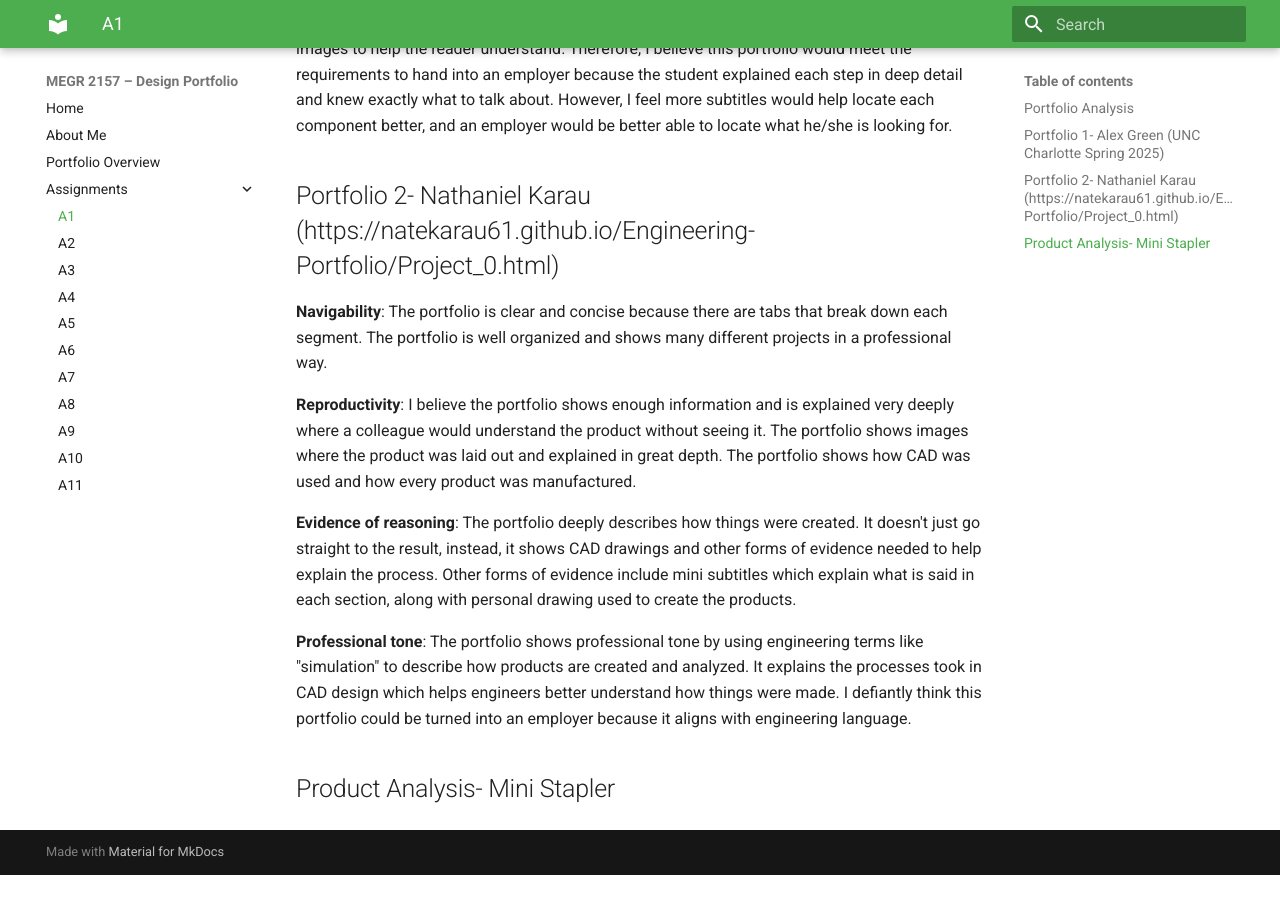
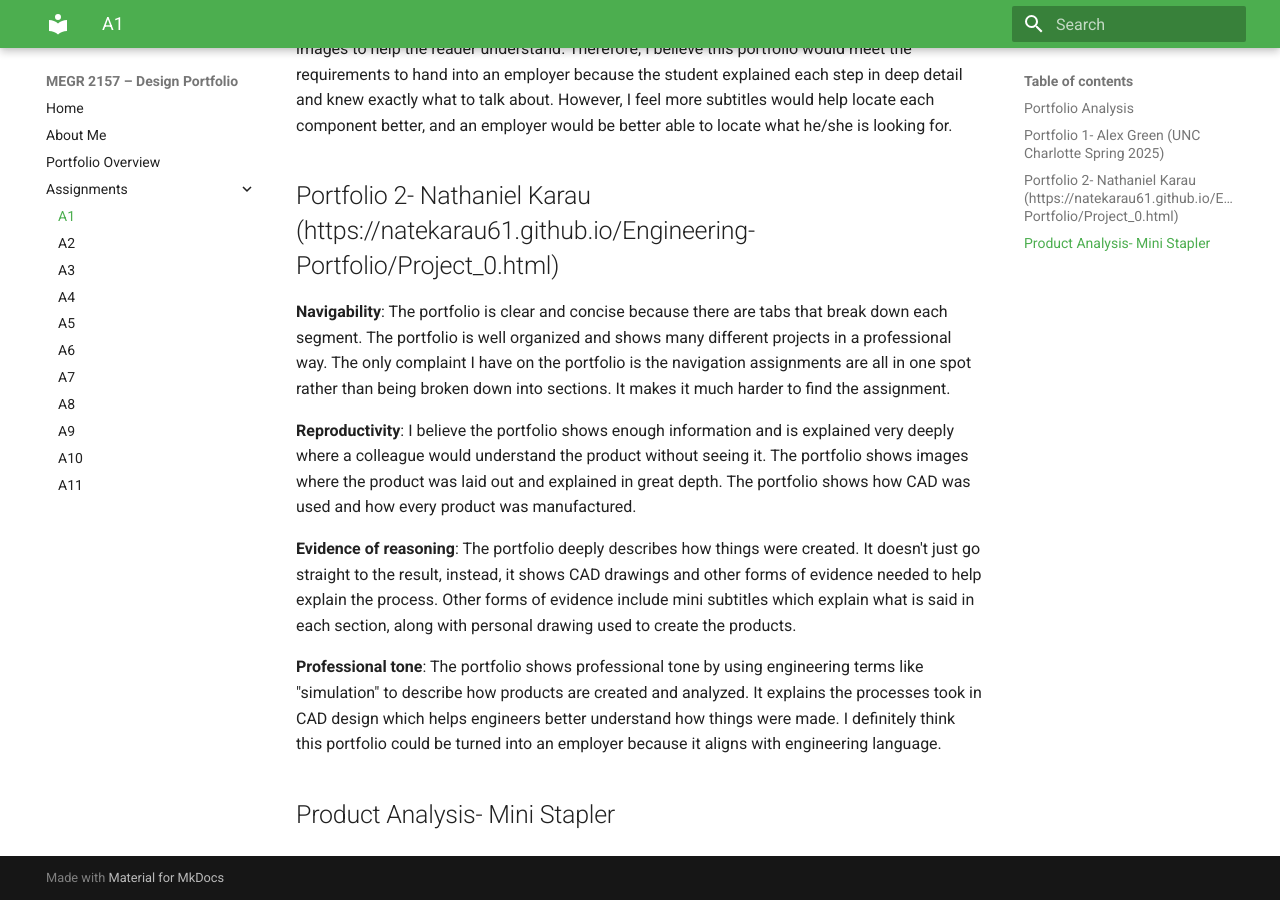
Before and after one commit to brandonhudson11/megr2157-portfolio, an MkDocs documentation site: the page built from docs/assignments/A01/index.md, in a window 1280 px wide and 900 px high, scrolled down 676 px. Built offline with MkDocs 1.6.1 and Material for MkDocs 9.7.7, drawn with Linux system fonts in a browser that asks for light colours; before the commit the page ends 1551 px from its top, so only the background shows below that.

Commit message:
Enhance portfolio feedback and fix typos
Added feedback on portfolio navigability and corrected typos.

```diff
--- a/docs/assignments/A01/index.md
+++ b/docs/assignments/A01/index.md
@@ -16,12 +16,12 @@
 
 ## Portfolio 2- Nathaniel Karau (https://natekarau61.github.io/Engineering-Portfolio/Project_0.html)
 
-**Navigability**: The portfolio is clear and concise because there are tabs that break down each segment. The portfolio is well organized and shows many different projects in a professional way.
+**Navigability**: The portfolio is clear and concise because there are tabs that break down each segment. The portfolio is well organized and shows many different projects in a professional way. The only complaint I have on the portfolio is the navigation assignments are all in one spot rather than being broken down into sections. It makes it much harder to find the assignment.
 
 **Reproductivity**: I believe the portfolio shows enough information and is explained very deeply where a colleague would understand the product without seeing it. The portfolio shows images where the product was laid out and explained in great depth. The portfolio shows how CAD was used and how every product was manufactured.
 
 **Evidence of reasoning**: The portfolio deeply describes how things were created. It doesn't just go straight to the result, instead, it shows CAD drawings and other forms of evidence needed to help explain the process. Other forms of evidence include mini subtitles which explain what is said in each section, along with personal drawing used to create the products.
 
-**Professional tone**: The portfolio shows professional tone by using engineering terms like "simulation" to describe how products are created and analyzed. It explains the processes took in CAD design which helps engineers better understand how things were made. I defiantly think this portfolio could be turned into an employer because it aligns with engineering language.
+**Professional tone**: The portfolio shows professional tone by using engineering terms like "simulation" to describe how products are created and analyzed. It explains the processes took in CAD design which helps engineers better understand how things were made. I definitely think this portfolio could be turned into an employer because it aligns with engineering language.
 
 ## Product Analysis- Mini Stapler
```
